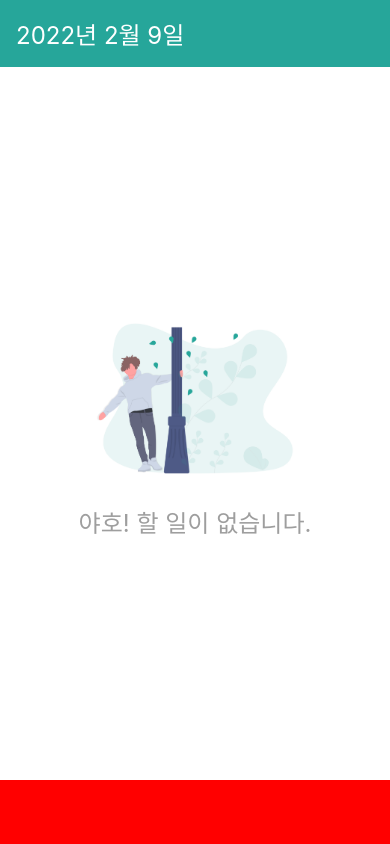
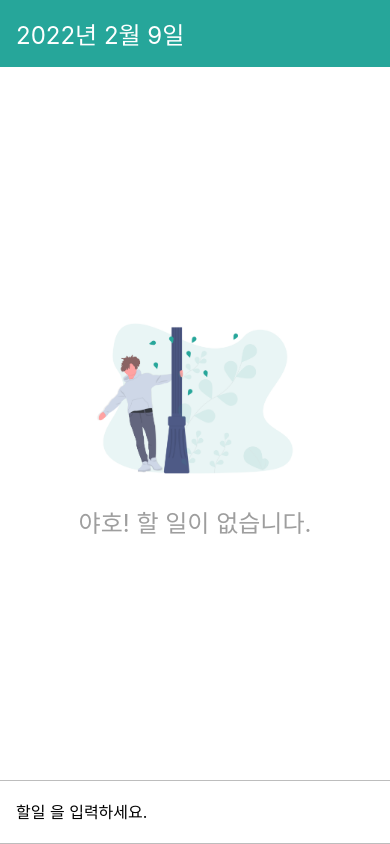
Before and after one commit to kwansikdev/RN_practice, a React Native app: screen / in a window 390 px wide. Built offline with nearby package versions, Linux system fonts and the light colour scheme.

Commit message:
feat: 3.2 TextInput으로 사용자 키보드 입력받기

```diff
--- a/App.js
+++ b/App.js
@@ -6,7 +6,7 @@
  */
 
 import React from 'react';
-import {StyleSheet} from 'react-native';
+import {KeyboardAvoidingView, StyleSheet, Platform} from 'react-native';
 import {SafeAreaProvider, SafeAreaView} from 'react-native-safe-area-context';
 import AddTodo from './components/AddTodo';
 
@@ -16,13 +16,16 @@
 const App = () => {
   const today = new Date();
 
-  console.log(today);
   return (
     <SafeAreaProvider>
       <SafeAreaView edges={['bottom']} style={styles.block}>
-        <DateHead date={today} />
-        <Empty />
-        <AddTodo />
+        <KeyboardAvoidingView
+          behavior={Platform.select({ios: 'padding'})}
+          style={styles.block}>
+          <DateHead date={today} />
+          <Empty />
+          <AddTodo />
+        </KeyboardAvoidingView>
       </SafeAreaView>
     </SafeAreaProvider>
   );
--- a/components/AddTodo.js
+++ b/components/AddTodo.js
@@ -1,14 +1,84 @@
-import React from 'react';
-import {View, StyleSheet} from 'react-native';
+import React, {useState} from 'react';
+import {
+  View,
+  StyleSheet,
+  TextInput,
+  Image,
+  TouchableOpacity,
+  Platform,
+  TouchableNativeFeedback,
+  Keyboard,
+} from 'react-native';
 
 function AddTodo() {
-  return <View style={styles.block} />;
+  const [text, setText] = useState('');
+
+  const onPress = () => {
+    setText('');
+    Keyboard.dismiss();
+  };
+
+  const button = (
+    <View style={styles.buttonStyle}>
+      <Image source={require('../assets/icons/add_white/add_white.png')} />
+    </View>
+  );
+
+  return (
+    <View style={styles.block}>
+      <TextInput
+        placeholder="할일 을 입력하세요. "
+        style={styles.input}
+        value={text}
+        onChangeText={setText}
+        onSubmitEditing={onPress}
+        returnKeyType="done"
+      />
+      {Platform.select({
+        ios: (
+          <TouchableOpacity activeOpacity={0.5} onPress={onPress}>
+            {button}
+          </TouchableOpacity>
+        ),
+        android: (
+          <View style={styles.circleWrapper}>
+            <TouchableNativeFeedback onPress={onPress}>
+              {button}
+            </TouchableNativeFeedback>
+          </View>
+        ),
+      })}
+    </View>
+  );
 }
 
 const styles = StyleSheet.create({
   block: {
+    backgroundColor: 'white',
     height: 64,
-    backgroundColor: 'red',
+    paddingHorizontal: 16,
+    borderColor: '#bdbdbd',
+    borderTopWidth: 1,
+    borderBottomWidth: 1,
+    alignItems: 'center',
+    flexDirection: 'row',
+  },
+  input: {
+    flex: 1,
+    fontSize: 16,
+    paddingVertical: 8,
+  },
+  buttonStyle: {
+    alignItems: 'center',
+    justifyContent: 'center',
+    width: 48,
+    height: 48,
+    backgroundColor: '#26a69a',
+    borderRadius: 24,
+  },
+  circleWrapper: {
+    overflow: 'hidden',
+    borderRadius: 24,
   },
 });
 
```
